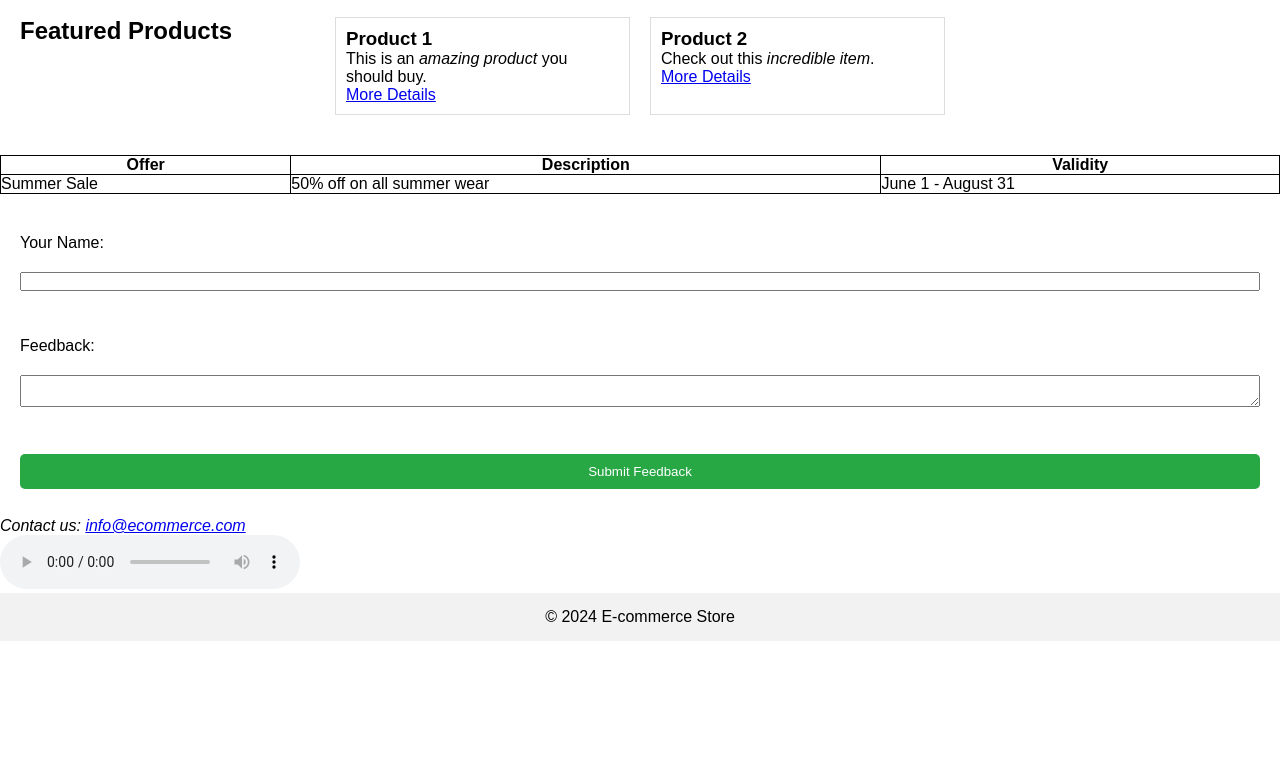
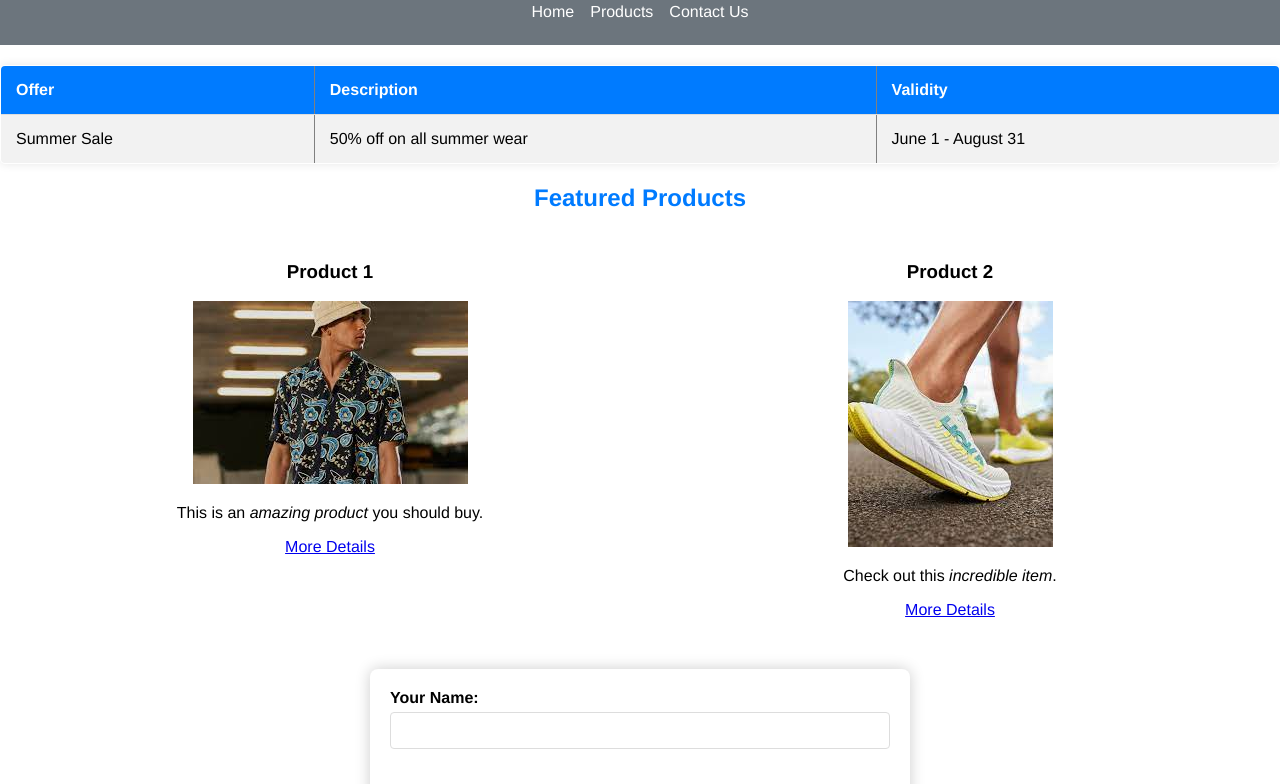
Before and after one commit to xiaoShuZhou/first-assignment, a website: page src/index.html in a window 1280 px wide. Shown: the part 58-842 px from the top of the page. Before the commit the page ends 800 px from the top, so only its background shows below. Drawn offline with Linux system fonts and the light colour scheme.

Commit message:
scss summit

```diff
--- a/src/index.html
+++ b/src/index.html
@@ -6,11 +6,10 @@
   <meta http-equiv="X-UA-Compatible" content="IE=edge" />
   <meta name="viewport" content="width=device-width, initial-scale=1.0" />
   <title>E-commerce</title>
-  <link rel="stylesheet" href="myStyle.css">
+  <link rel="stylesheet" href="style.css">
 </head>
 
 <body>
-
   <!-- Main Heading -->
   <h1>Welcome to Our E-commerce Store</h1>
 
@@ -23,37 +22,35 @@
       </ul>
     </nav>
 
+    <table border="1">
+      <tr>
+        <th>Offer</th>
+        <th>Description</th>
+        <th>Validity</th>
+      </tr>
+      <tr>
+        <td>Summer Sale</td>
+        <td>50% off on all summer wear</td>
+        <td>June 1 - August 31</td>
+      </tr>
+    </table>
   <!-- Section for Featured Products -->
+  <h2>Featured Products</h2>
   <section>
-    <h2>Featured Products</h2>
     <article>
       <h3>Product 1</h3>
+      <img src="shirts1.jpeg" alt="Product 1" />
       <p>This is an <i>amazing product</i> you should buy.</p>
       <a href="product1.html">More Details</a>
     </article>
     <article>
       <h3>Product 2</h3>
+      <img src="shoe.jpeg" alt="Product 2" />
       <p>Check out this <i>incredible item</i>.</p>
       <a href="product2.html">More Details</a>
     </article>
   </section>
 
-
-
-  <!-- Table of Offers -->
-  <table border="1">
-    <tr>
-      <th>Offer</th>
-      <th>Description</th>
-      <th>Validity</th>
-    </tr>
-    <tr>
-      <td>Summer Sale</td>
-      <td>50% off on all summer wear</td>
-      <td>June 1 - August 31</td>
-    </tr>
-    <!-- Other rows can be added here -->
-  </table>
 
   <!-- Customer Feedback Form -->
   <form action="feedback.php" method="post">
@@ -64,19 +61,18 @@
     <input type="submit" value="Submit Feedback">
   </form>
 
-  <!-- Contact Information -->
-  <address>
-    Contact us: <a href="mailto:info@ecommerce.com">info@ecommerce.com</a>
-  </address>
-
-  <!-- Audio Advertisement or Message -->
-  <audio controls>
-    <source src="audio/advertisement.mp3" type="audio/mpeg">
-    Your browser does not support the audio tag.
-  </audio>
 
   <!-- Footer Section -->
   <footer>
+    <address>
+      Contact us: <a href="mailto:info@ecommerce.com">info@ecommerce.com</a>
+    </address>
+
+    <!-- Audio Advertisement or Message -->
+    <audio controls>
+      <source src="birthday.mp3" type="audio/mpeg">
+      Your browser does not support the audio tag.
+    </audio>
     <p>&copy; 2024 E-commerce Store</p>
   </footer>
 
--- /dev/null
+++ b/src/styles/_mixins.scss
@@ -0,0 +1,24 @@
+@use 'variables';
+// Mixins for responsive design and animations
+@mixin respond-to($media) {
+  @if $media == mobile {
+    @media (max-width: variables.$breakpoint-mobile) { @content; }
+  } @else if $media == tablet {
+    @media (max-width: variables.$breakpoint-tablet) { @content; }
+  } @else if $media == desktop {
+    @media (max-width: variables.$breakpoint-desktop) { @content; }
+  }
+}
+
+@mixin button-hover {
+  &:hover {
+    transform: scale(1.05);
+    transition: transform 0.3s;
+  }
+}
+
+@mixin active-link {
+  &:active {
+    color: darken(variables.$primary-color, 10%);
+  }
+}
--- /dev/null
+++ b/src/styles/_variables.scss
@@ -0,0 +1,9 @@
+// Define your color palette, font-sizes, etc.
+$primary-color: #007bff;
+$secondary-color: #6c757d;
+$font-stack: 'Helvetica Neue', sans-serif;
+
+// Responsive breakpoints
+$breakpoint-mobile: 480px;
+$breakpoint-tablet: 768px;
+$breakpoint-desktop: 1024px;
--- a/src/styles/style.scss
+++ b/src/styles/style.scss
@@ -1 +1,155 @@
-// scss code here
+// Import variables and mixins
+@use 'variables';
+@use 'mixins';
+
+body {
+  font-family: variables.$font-stack;
+  margin: 0;
+  padding: 0;
+  box-sizing: border-box;
+}
+
+@keyframes typing {
+  from { width: 0; }
+  to { width: 100%; }
+}
+// Main heading
+h1 {
+  text-align: center;
+  color: variables.$primary-color;
+  overflow: hidden;
+  white-space: nowrap;
+  margin: 0 auto;
+  letter-spacing: 0.15em;
+  animation:
+    typing 3.5s steps(40, end),
+    blink-caret 0.75s step-end infinite;
+}
+
+
+// Navigation styling
+nav {
+  display: flex;
+  justify-content: center;
+  background-color: variables.$secondary-color;
+}
+
+nav ul {
+  display: flex;
+  list-style: none;
+  padding: 0;
+}
+
+nav ul li a {
+  display: block;
+  padding: 0.5em;
+  color: white;
+  text-decoration: none;
+  @include mixins.active-link;
+
+  @include mixins.respond-to(mobile) {
+    padding: 0.3em;
+  }
+}
+
+h2 {
+  margin: 0;
+  padding: 0;
+  text-align: center;
+  color: variables.$primary-color;
+}
+// Featured products
+section {
+  display: flex;
+  flex-wrap: wrap;
+  justify-content: space-around;
+  padding: 20px;
+}
+
+article {
+  flex: 1 1 300px; // Allows wrapping and flexible sizing
+  margin: 10px;
+  text-align: center;
+}
+
+// Table styling
+// Table Styling
+table {
+  width: 100%;
+  border-collapse: collapse;
+  margin: 20px 0;
+  box-shadow: 0 0 10px rgba(0, 0, 0, 0.1);
+  border-radius: 5px;
+  overflow: hidden;
+
+  th, td {
+    padding: 15px;
+    text-align: left;
+    border-bottom: 1px solid #ddd;
+  }
+
+  th {
+    background-color: variables.$primary-color;
+    color: white;
+  }
+
+  tr:nth-child(even) {
+    background-color: #f2f2f2;
+  }
+
+  tr:hover {
+    background-color: #ddd;
+  }
+}
+
+
+// Form styling
+// Form Styling
+form {
+  display: flex;
+  flex-direction: column;
+  max-width: 500px;
+  margin: 20px auto;
+  padding: 20px;
+  box-shadow: 0 0 15px rgba(0, 0, 0, 0.2);
+  border-radius: 8px;
+  background: #fff;
+
+  label {
+    margin-bottom: 5px;
+    font-weight: bold;
+  }
+
+  input[type="text"],
+  textarea {
+    padding: 10px;
+    margin-bottom: 20px;
+    border: 1px solid #ddd;
+    border-radius: 4px;
+    width: 100%;
+    box-sizing: border-box;
+  }
+
+  input[type="submit"] {
+    background-color: variables.$primary-color;
+    color: white;
+    border: none;
+    padding: 12px 20px;
+    cursor: pointer;
+    border-radius: 4px;
+    transition: background-color 0.3s ease;
+
+    &:hover {
+      background-color: darken(variables.$primary-color, 10%);
+    }
+  }
+}
+
+
+// Footer styling
+footer {
+  text-align: center;
+  padding: 20px;
+  background-color: variables.$secondary-color;
+  color: white;
+}
```
Also changed, not shown: src/shirts1.jpeg (added), src/shoe.jpeg (added), src/style.css (added), 2 other files.
